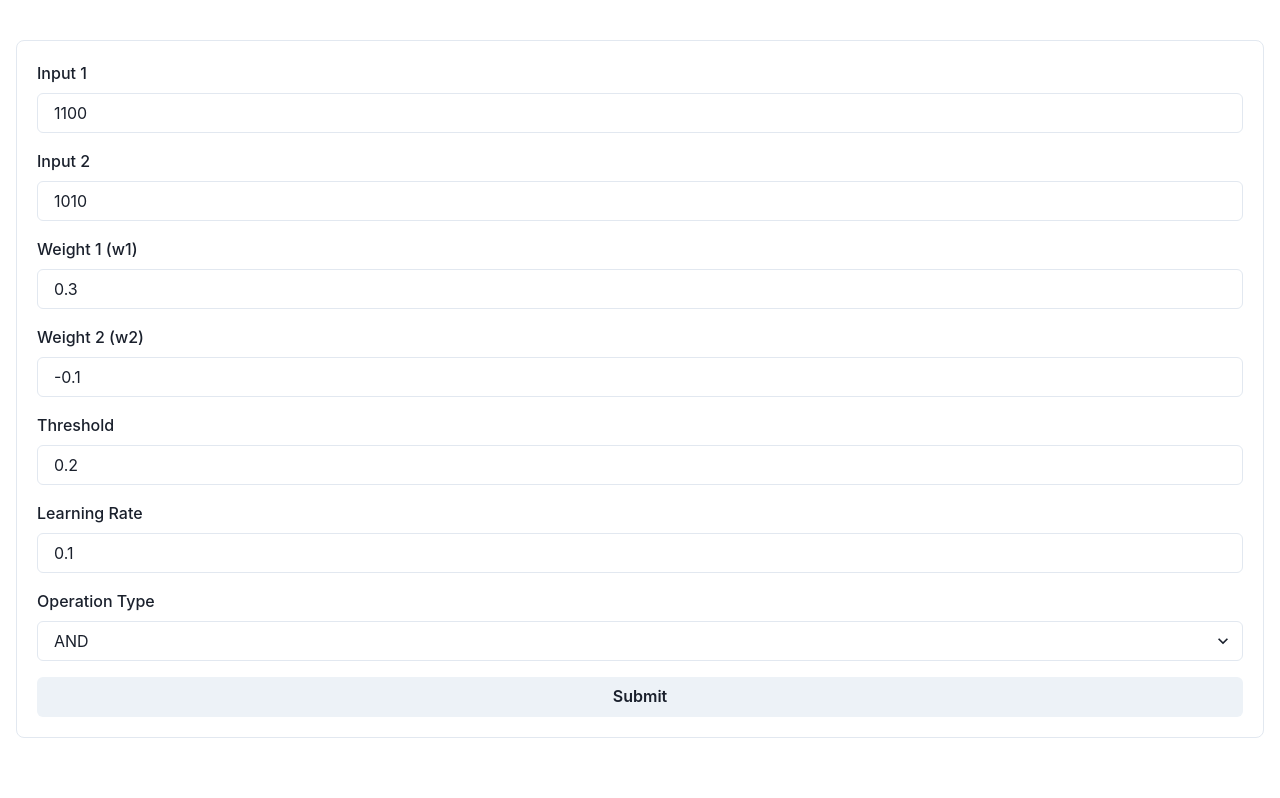
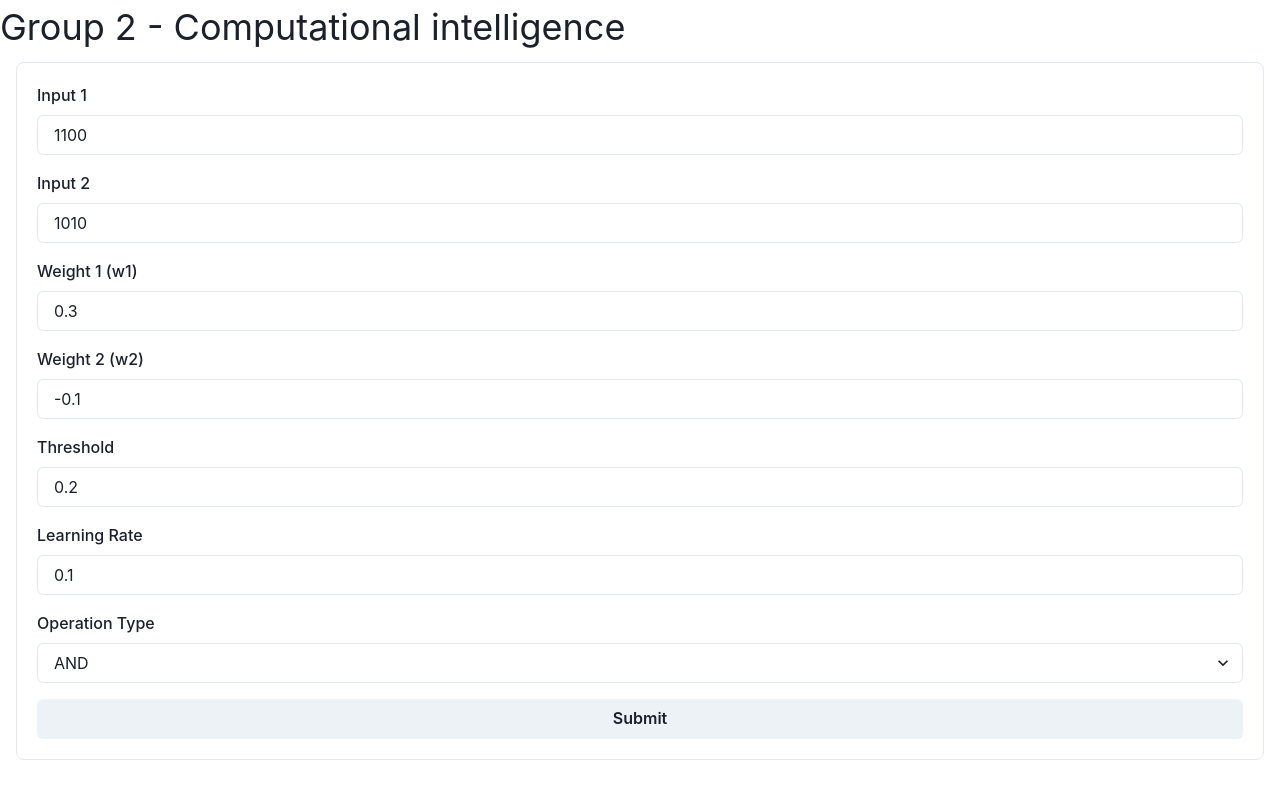
Before and after one commit to edtimer/Computational-Intelligence, a Next.js app: page / in a window 1280 px wide. Built offline with nearby package versions, Linux system fonts and the light colour scheme.

Commit message:
add group name

```diff
--- a/pages/index.tsx
+++ b/pages/index.tsx
@@ -10,6 +10,7 @@ import {
   InputGroup,
   Link,
   Select,
+  Text,
   Stack,
   Table,
   Tbody,
@@ -152,12 +153,17 @@ const Home = () => {
 
   return (
     <>
+    <Box>
+
+
       <Head>
         <title>Perceptron Algorithm</title>
         <link rel="icon" href="/favicon.ico" />
       </Head>
 
-      <Container maxW="container.xl" py={10}>
+        <Text fontSize='4xl'>Group 2 - Computational intelligence</Text>
+      <Container maxW="container.xl" py={2}>
+
         <Center>
           <Box w="100%" p={5} borderWidth={1} borderRadius="lg">
             <form onSubmit={formik.handleSubmit}>
@@ -223,7 +229,7 @@ const Home = () => {
                     <option value="OR">OR</option>
                   </Select>
                 </FormControl>
-                <Button type="submit">Submit</Button>
+                <Button colorscheme={'blue'} type="submit">Submit</Button>
                 {errorMessage && (
                   <Box mt={4} color="red.500">
                     {errorMessage}
@@ -279,6 +285,7 @@ const Home = () => {
           </Box>
         )}
       </Container>
+      </Box>
     </>
   );
 };
```
